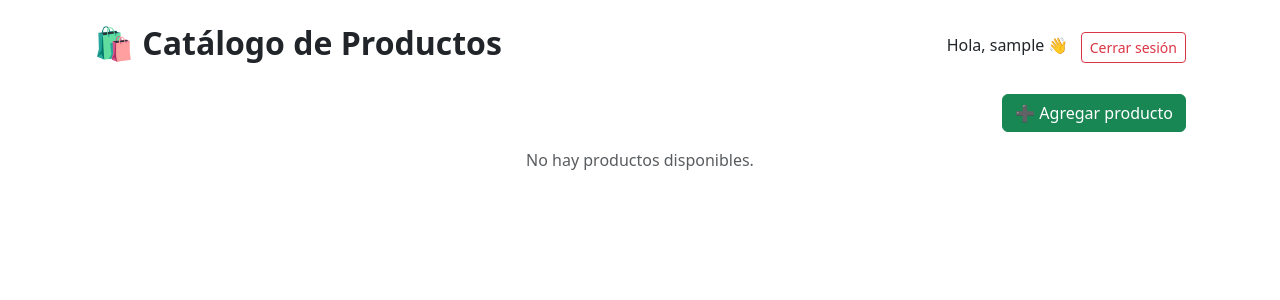
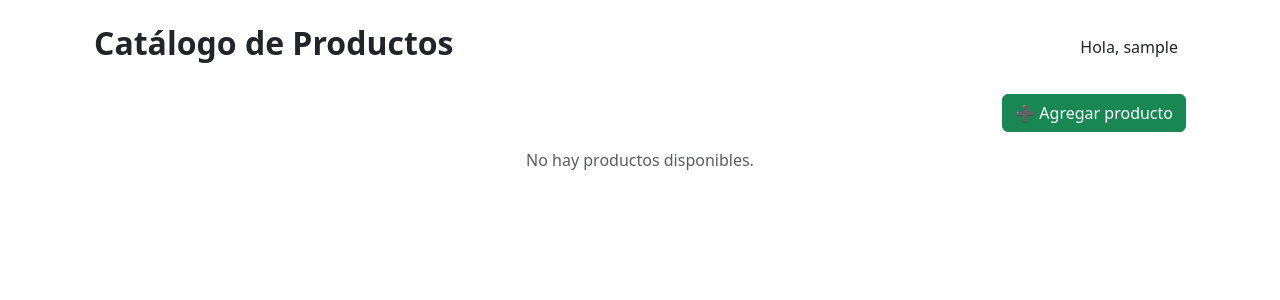
Before and after one commit to lacastrilp/Leaf-Root, a Django app: page /catalogo/products/ in a window 1280 px wide. Shown: the part 56-356 px from the top of the page. Run offline with Django 5.2, Linux system fonts and the light colour scheme; the visitor is signed in with stand-in values (Sample User, id 1); data that the repository does not hold is empty.

Commit message:
quitar cosas inservibles

```diff
--- a/leaf_and_root/catalogo/templates/product_list.html
+++ b/leaf_and_root/catalogo/templates/product_list.html
@@ -5,11 +5,11 @@
 <div class="container mt-4">
     <!-- Barra superior -->
     <div class="d-flex justify-content-between align-items-center mb-4">
-        <h2 class="fw-bold">🛍️ Catálogo de Productos</h2>
+        <h2 class="fw-bold">Catálogo de Productos</h2>
         <div>
             {% if user.is_authenticated %}
-                <span class="me-2">Hola, {{ user.username }} 👋</span>
-                <a href="{% url 'logout' %}" class="btn btn-outline-danger btn-sm">Cerrar sesión</a>
+                <span class="me-2">Hola, {{ user.username }}</span>
+
 
             {% endif %}
         </div>
--- a/leaf_and_root/users/signals.py
+++ b/leaf_and_root/users/signals.py
@@ -5,5 +5,5 @@ from .models import Customer
 
 @receiver(post_save, sender=User)
 def create_customer(sender, instance, created, **kwargs):
-    if created:
-        Customer.objects.create(user=instance)
+    if created and not Customer.objects.filter(email=instance.email).exists():
+        Customer.objects.create(user=instance, email=instance.email)
```
